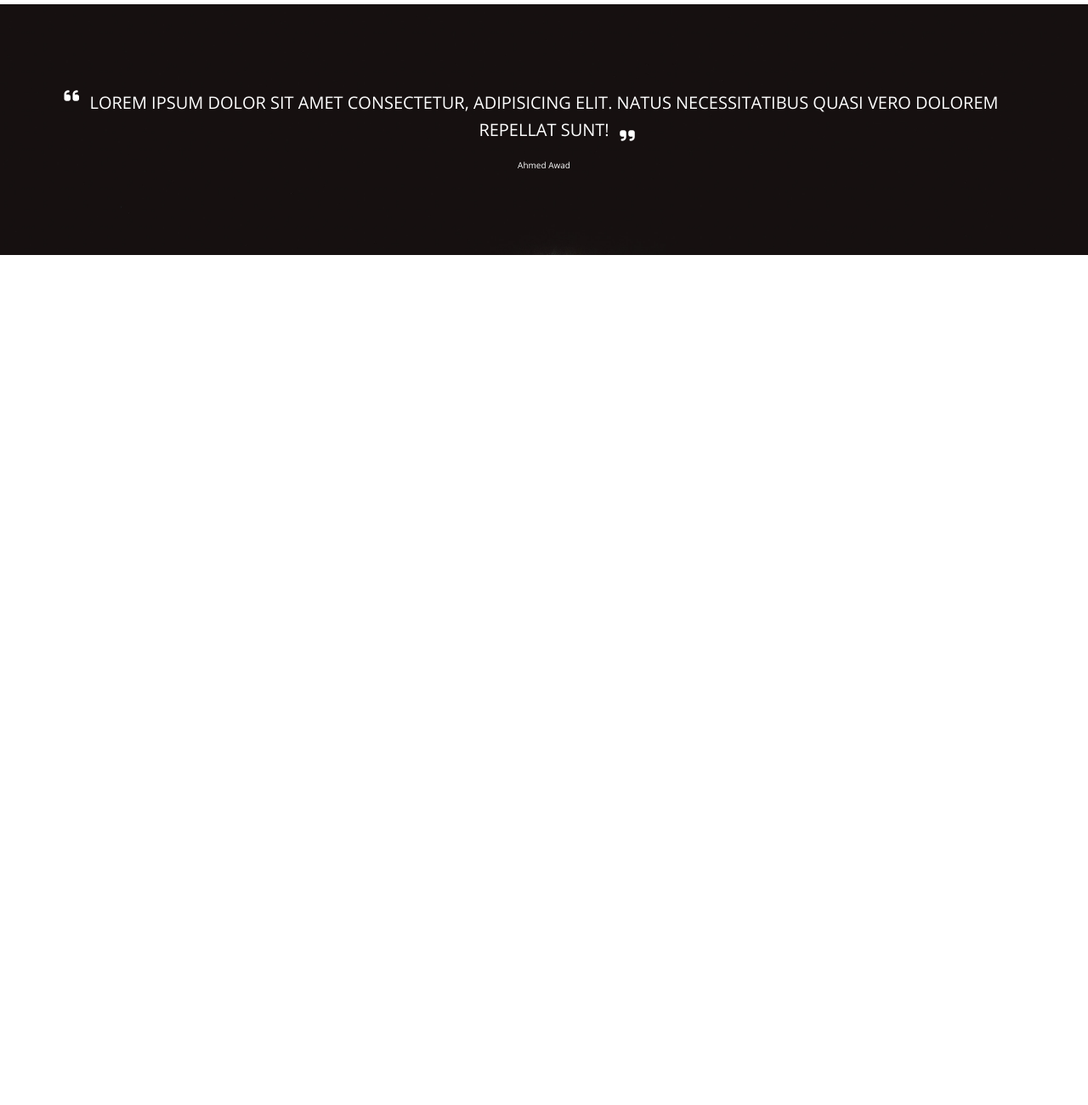
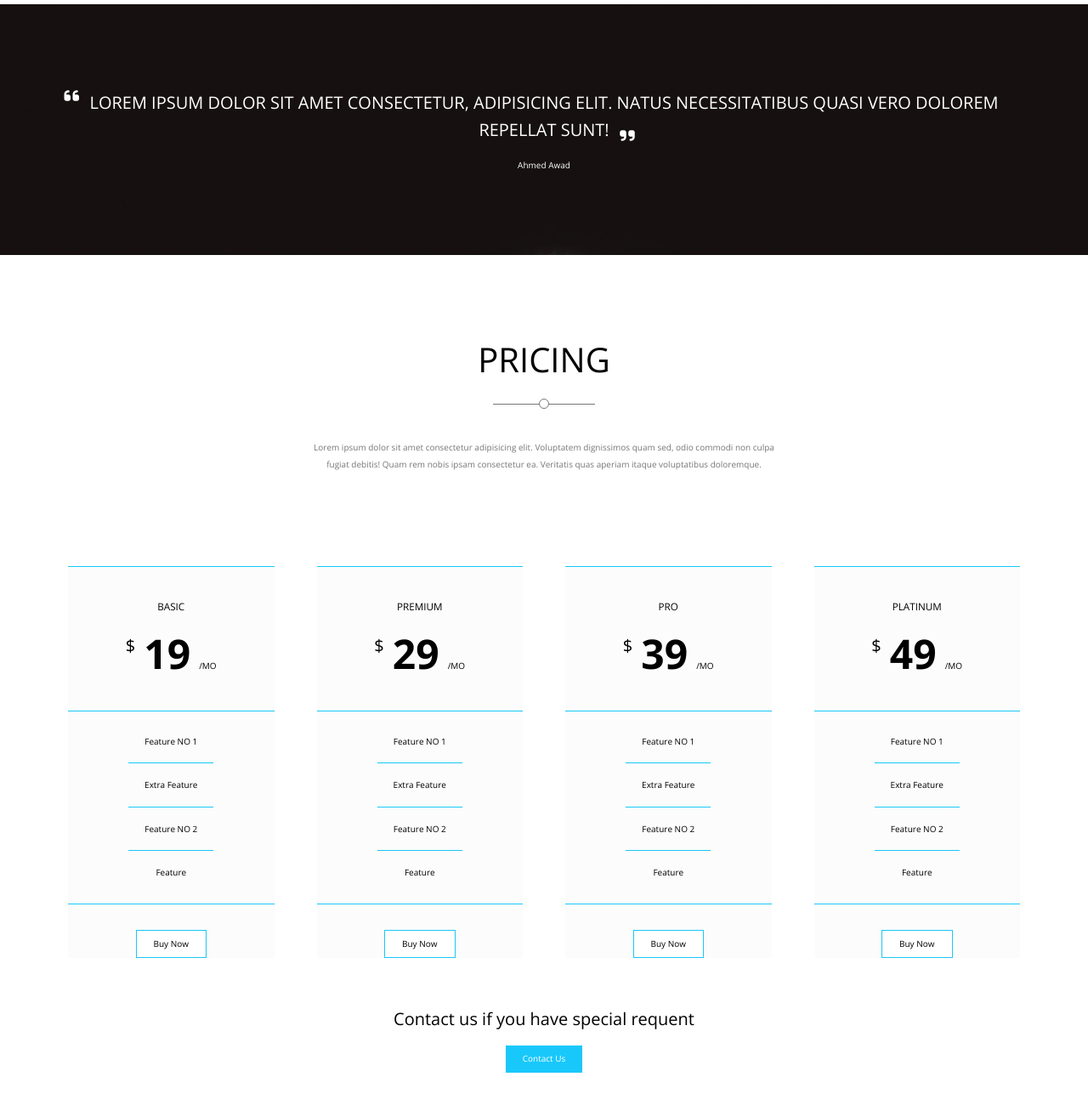
Before and after one commit to AhmedAwad97/Template-2, a plain HTML site: page index.html in a window 1280 px wide. Shown: the part 5872-7172 px from the top of the page at 85% size. Before the commit the page ends 6172 px from the top, so only its background shows below. Drawn offline with nearby package versions, Linux system fonts and the light colour scheme.

Commit message:
Pricing Section

```diff
--- a/CSS/styles.css
+++ b/CSS/styles.css
@@ -165,6 +165,26 @@ ul {
   }
 }
 /*End gird-1x2*/
+
+/*Start gird-1x4*/
+@media screen and (min-width: 768px) {
+  .grid-1x4 {
+    display: grid;
+    grid-template-columns: repeat(4, 1fr);
+    grid-template-rows: 1fr;
+    gap: 5rem;
+  }
+}
+
+@media screen and (min-width: 768px) {
+  .grid-1x4 {
+    display: grid;
+    grid-template-columns: repeat(4, 1fr);
+    grid-template-rows: 1fr;
+    gap: 5rem;
+  }
+}
+/*End gird-1x4*/
 
 /*End Components*/
 
@@ -908,3 +928,107 @@ header nav .form i {
   margin-top: 2rem;
 }
 /*End Quote*/
+
+/*Start Pricing Section*/
+.pricing-section {
+  padding-bottom: var(--section-padding);
+  padding-top: var(--section-padding);
+  text-align: center;
+}
+
+.pricing-section .plans {
+  padding: 1rem;
+}
+
+.pricing-section .plans .plan-card {
+  background-color: #fcfcfc;
+}
+
+.pricing-section .plans .plan-card .head {
+  padding: 4rem 2rem;
+  border-top: 1px solid var(--main-color);
+  border-bottom: 1px solid var(--main-color);
+}
+
+.pricing-section .plans .plan-card .head h3 {
+  font-weight: normal;
+  text-transform: uppercase;
+  margin-bottom: 2rem;
+}
+
+.pricing-section .plans .plan-card .head span {
+  font-size: 4.8rem;
+  font-weight: bold;
+}
+
+.pricing-section .plans .plan-card .head span::before {
+  content: "$";
+  font-size: 2rem;
+  position: relative;
+  top: -2rem;
+  left: -1rem;
+  font-weight: normal;
+}
+
+.pricing-section .plans .plan-card .head span::after {
+  content: "/MO";
+  position: relative;
+  font-size: 1rem;
+  right: -1rem;
+  font-weight: normal;
+}
+
+.pricing-section .plans .plan-card .body {
+  padding: 1rem;
+  margin-bottom: 3rem;
+  border-bottom: 1px solid var(--main-color);
+}
+
+.pricing-section .plans .plan-card .body ul li {
+  padding: 2rem;
+  position: relative;
+}
+
+.pricing-section .plans .plan-card .body ul li:not(:last-child):after {
+  content: "";
+  position: absolute;
+  bottom: 0;
+  left: 50%;
+  transform: translateX(-50%);
+  width: 10rem;
+  border-bottom: 1px solid var(--main-color);
+  margin-top: 1rem;
+}
+
+.pricing-section .plans .plan-card .foot button {
+  padding: 1rem 2rem;
+  border: 1px solid var(--main-color);
+  background-color: white;
+}
+
+.pricing-section .plans .plan-card .foot button a {
+  text-decoration: none;
+  color: black;
+}
+
+.pricing-section .container > p:last-of-type {
+  margin: 5rem auto 2rem;
+  font-size: 2rem;
+}
+
+.pricing-section .container > button {
+  padding: 1rem 2rem;
+  background-color: var(--main-color);
+  border: none;
+}
+
+.pricing-section .container > button a {
+  text-decoration: none;
+  color: white;
+}
+@media screen and (max-width: 767px) {
+  .pricing-section .plans .plan-card .foot button {
+    margin-bottom: 5rem;
+  }
+}
+/*End Pricing Section*/
--- a/index.html
+++ b/index.html
@@ -382,5 +382,95 @@
       </div>
     </div>
     <!--End Quote Section-->
+
+    <!--Start Pricing Section-->
+    <div class="pricing-section">
+      <div class="container">
+        <div class="main-heading">
+          <div class="infos">
+            <h2>Pricing</h2>
+            <p>
+              Lorem ipsum dolor sit amet consectetur adipisicing elit.
+              Voluptatem dignissimos quam sed, odio commodi non culpa fugiat
+              debitis! Quam rem nobis ipsam consectetur ea. Veritatis quas
+              aperiam itaque voluptatibus doloremque.
+            </p>
+          </div>
+        </div>
+        <div class="plans grid-1x4">
+          <div class="plan-card">
+            <div class="head">
+              <h3>Basic</h3>
+              <span>19</span>
+            </div>
+            <div class="body">
+              <ul>
+                <li>Feature NO 1</li>
+                <li>Extra Feature</li>
+                <li>Feature NO 2</li>
+                <li>Feature</li>
+              </ul>
+            </div>
+            <div class="foot">
+              <button><a href="#">Buy Now</a></button>
+            </div>
+          </div>
+          <div class="plan-card">
+            <div class="head">
+              <h3>Premium</h3>
+              <span>29</span>
+            </div>
+            <div class="body">
+              <ul>
+                <li>Feature NO 1</li>
+                <li>Extra Feature</li>
+                <li>Feature NO 2</li>
+                <li>Feature</li>
+              </ul>
+            </div>
+            <div class="foot">
+              <button><a href="#">Buy Now</a></button>
+            </div>
+          </div>
+          <div class="plan-card">
+            <div class="head">
+              <h3>Pro</h3>
+              <span>39</span>
+            </div>
+            <div class="body">
+              <ul>
+                <li>Feature NO 1</li>
+                <li>Extra Feature</li>
+                <li>Feature NO 2</li>
+                <li>Feature</li>
+              </ul>
+            </div>
+            <div class="foot">
+              <button><a href="#">Buy Now</a></button>
+            </div>
+          </div>
+          <div class="plan-card">
+            <div class="head">
+              <h3>Platinum</h3>
+              <span>49</span>
+            </div>
+            <div class="body">
+              <ul>
+                <li>Feature NO 1</li>
+                <li>Extra Feature</li>
+                <li>Feature NO 2</li>
+                <li>Feature</li>
+              </ul>
+            </div>
+            <div class="foot">
+              <button><a href="#">Buy Now</a></button>
+            </div>
+          </div>
+        </div>
+        <p>Contact us if you have special requent</p>
+        <button><a href="#">Contact Us</a></button>
+      </div>
+    </div>
+    <!--End Pricing Section-->
   </body>
 </html>
```
